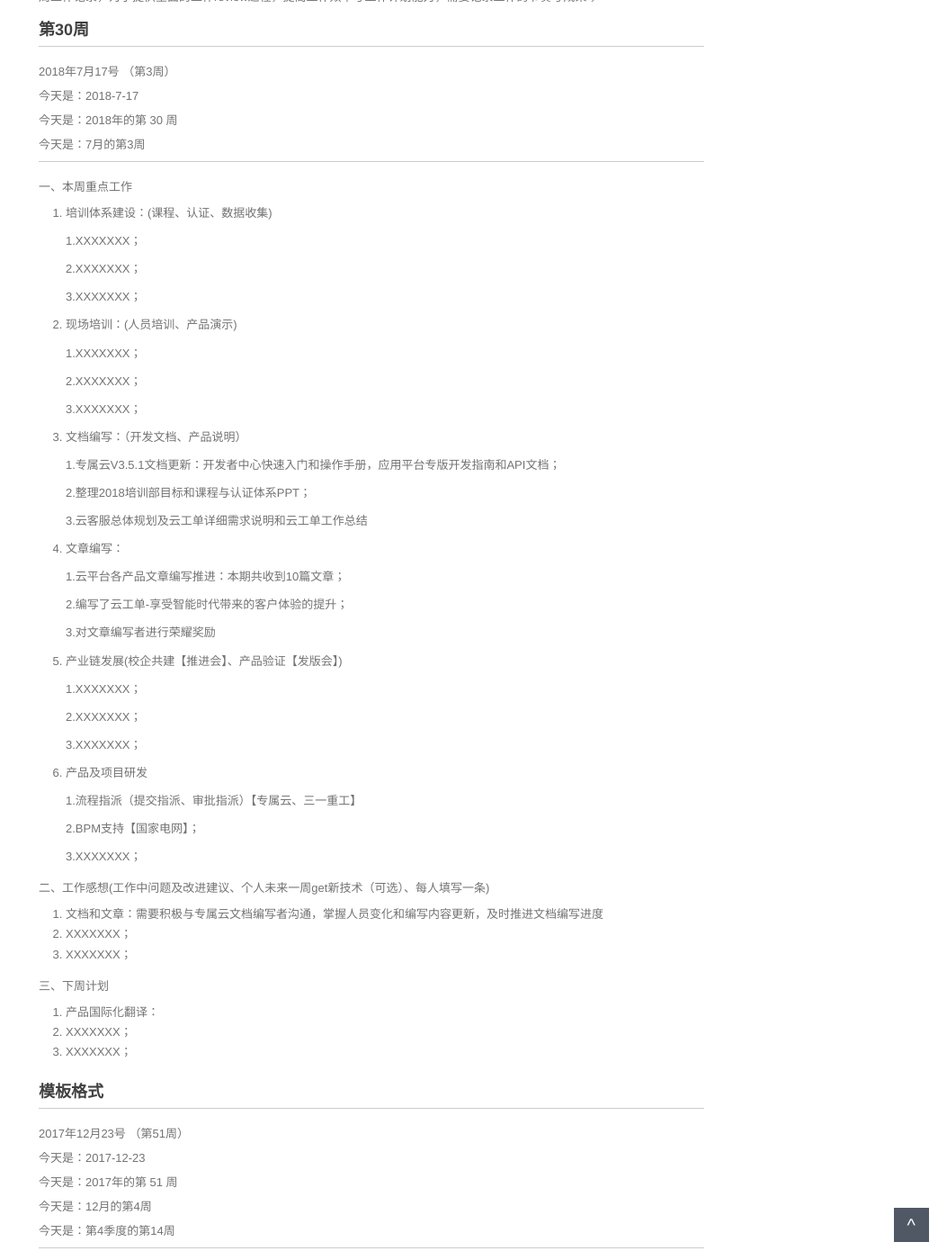
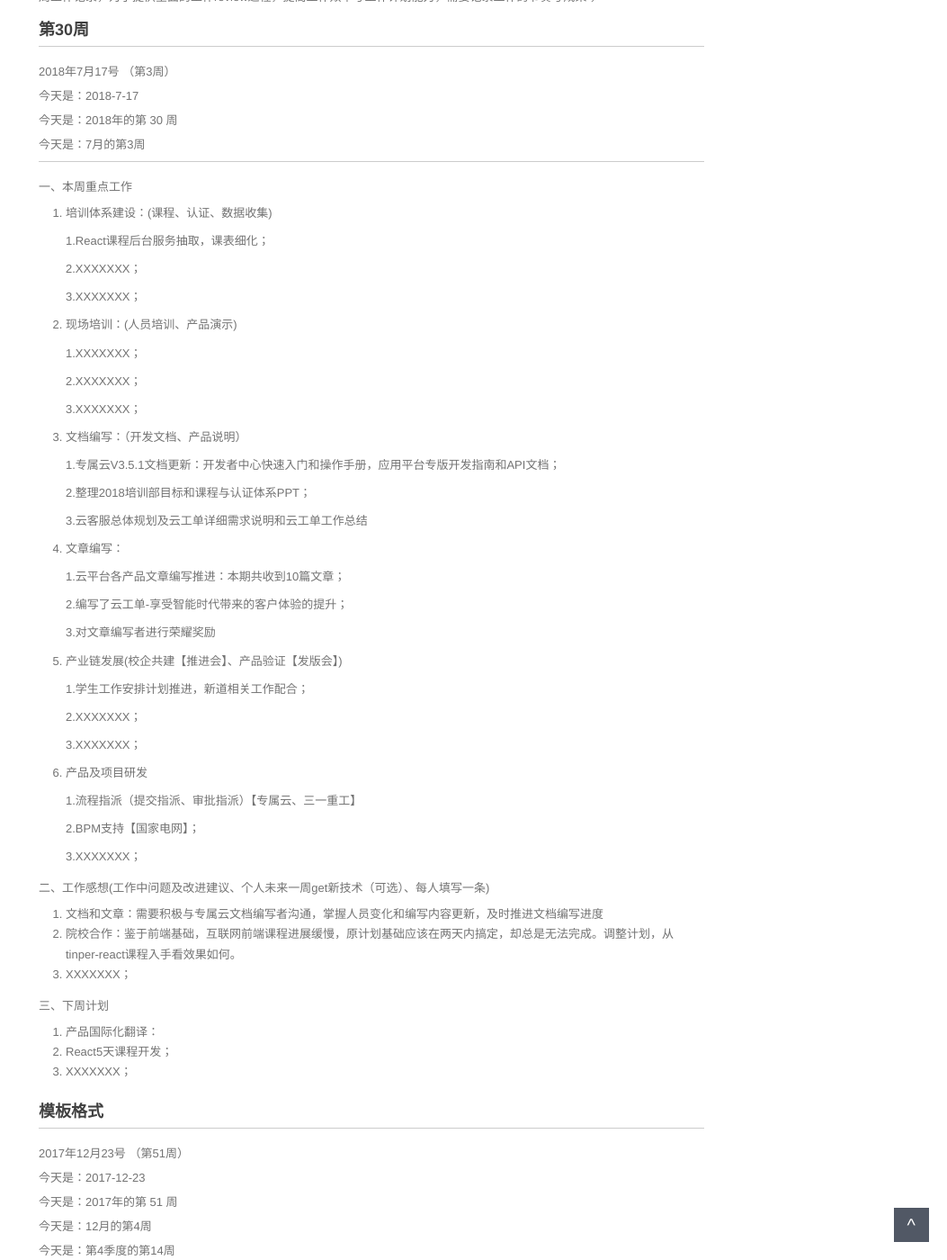
Before and after one commit to walllFlower/blog, a Jekyll site: the page built from _posts/2018-07-17-day_report_cxz.md, in a window 1280 px wide and 1400 px high, scrolled down 310 px. Shown: the whole window at 90% size, without its empty margins (227-1280 px from the left). Built offline with Jekyll 4.4.1, drawn with Linux system fonts in a browser that asks for light colours; comment, search, counter and statistics services are not loaded.

Commit message:
Update 2018-07-17-day_report_cxz.md
lpf周报

```diff
--- a/_posts/2018-07-17-day_report_cxz.md
+++ b/_posts/2018-07-17-day_report_cxz.md
@@ -25,7 +25,7 @@ categories: 技术运营工作周报
 
 1. 培训体系建设：(课程、认证、数据收集)
 
-    1.XXXXXXX；
+    1.React课程后台服务抽取，课表细化；
 
     2.XXXXXXX；
 
@@ -57,7 +57,7 @@ categories: 技术运营工作周报
 
 5. 产业链发展(校企共建【推进会】、产品验证【发版会】)
 
-    1.XXXXXXX；
+    1.学生工作安排计划推进，新道相关工作配合；
 
     2.XXXXXXX；
 
@@ -74,13 +74,13 @@ categories: 技术运营工作周报
 二、工作感想(工作中问题及改进建议、个人未来一周get新技术（可选）、每人填写一条)
 
 1. 文档和文章：需要积极与专属云文档编写者沟通，掌握人员变化和编写内容更新，及时推进文档编写进度
-2. XXXXXXX；
+2. 院校合作：鉴于前端基础，互联网前端课程进展缓慢，原计划基础应该在两天内搞定，却总是无法完成。调整计划，从tinper-react课程入手看效果如何。
 3. XXXXXXX；
 
 三、下周计划
 
 1. 产品国际化翻译：
-2. XXXXXXX；
+2. React5天课程开发；
 3. XXXXXXX；
 
 
```
